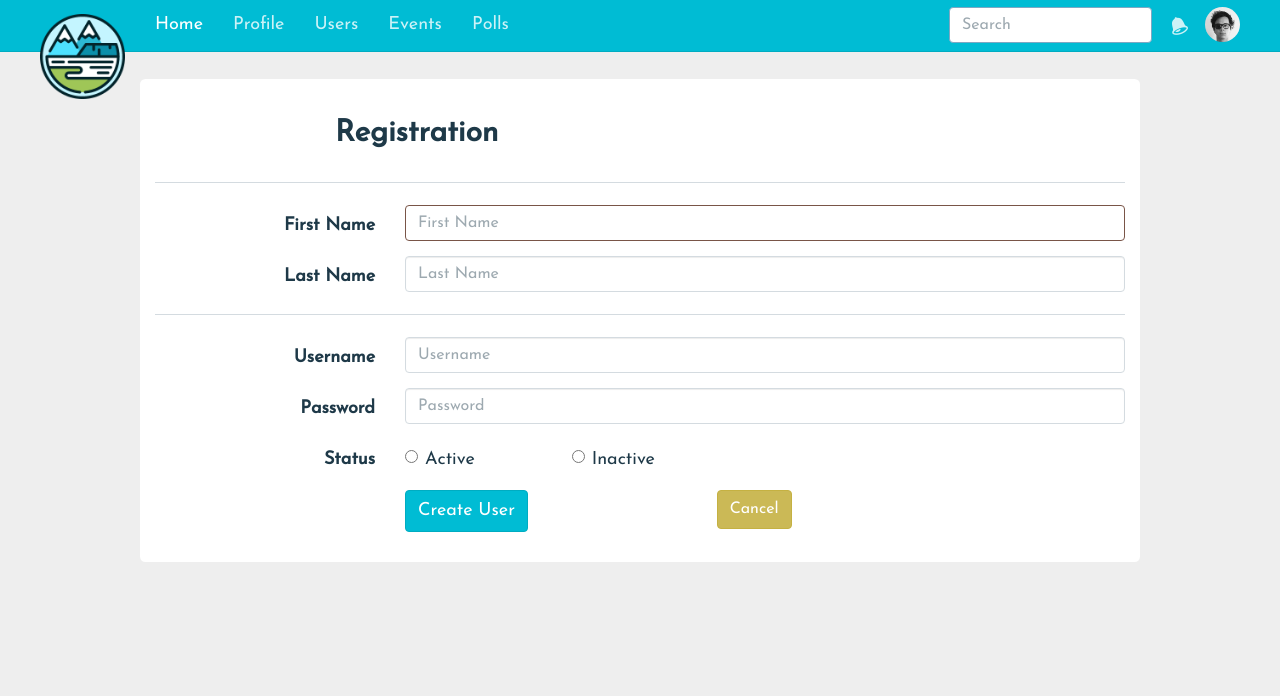
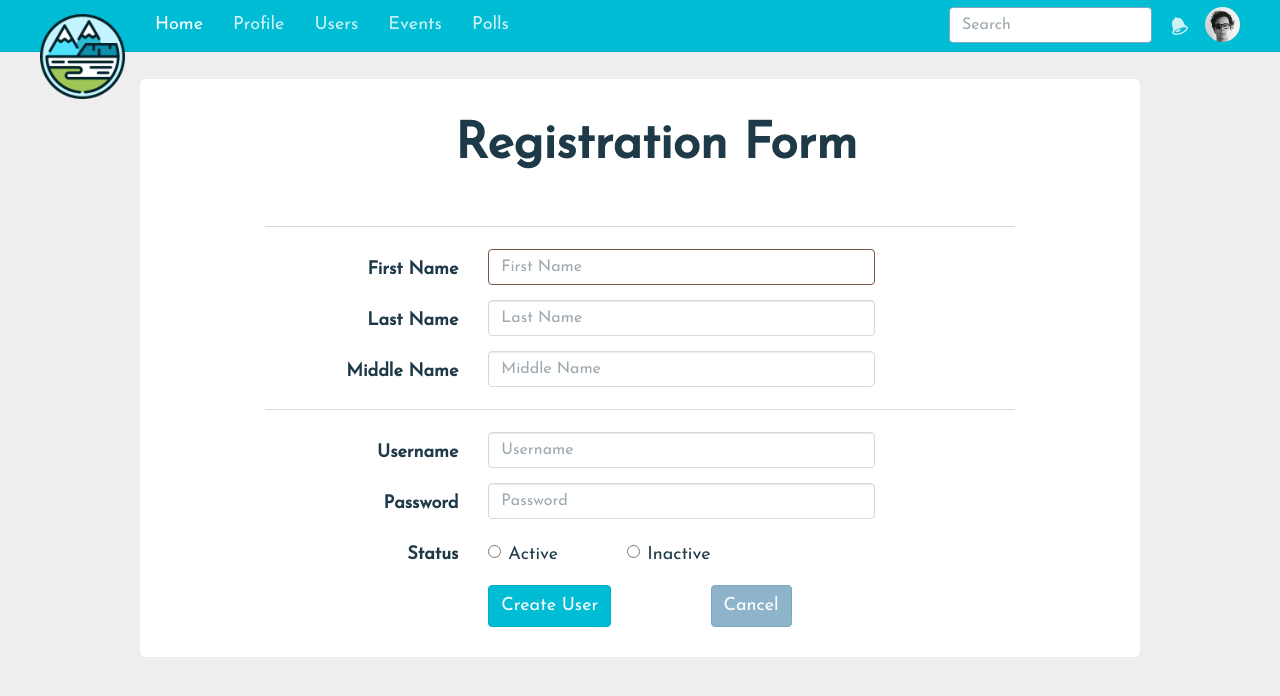
Before and after one commit to be-honest/R-R, a PHP site: page /RandR/register-user.php in a window 1280 px wide. Shown: the top 696 px of the page. Run offline with PHP 8.4, Linux system fonts and the light colour scheme; some libraries are stand-ins or nearby versions.

Commit message:
Minor changes add-admin, add-user

```diff
--- a/admin.css
+++ b/admin.css
@@ -3,7 +3,7 @@ body {
 }
 
 *[role="form"] {
-    max-width: 530px;
+    max-width: 750px;
     padding: 15px;
     margin: 0 auto;
     background-color: #fff;
--- a/views/Users/add-user.php
+++ b/views/Users/add-user.php
@@ -18,37 +18,45 @@ require_once 'views/layouts/nav.php';
     <br>
  	<div class="container">
             <form class="form-horizontal" role="form">
-               <h2>Registration</h2>
-               <hr>
+               <h2 style="font-size: 50px;">Registration Form</h2>
+               <hr width="750">
                 <div class="form-group">
-                    <label for="firstName" class="col-sm-3 control-label">First Name</label>
-                    <div class="col-sm-9">
+                    <label for="firstName" class="col-sm-4 control-label">First Name</label>
+                    <div class="col-sm-5">
                         <input type="text" id="firstName" placeholder="First Name" class="form-control" autofocus>
                     </div>
                 </div>
                 <div class="form-group">
-                    <label for="lasttName" class="col-sm-3 control-label">Last Name</label>
-                    <div class="col-sm-9">
+                    <label for="lasttName" class="col-sm-4 control-label">Last Name</label>
+                    <div class="col-sm-5">
                         <input type="text" id="lastName" placeholder="Last Name" class="form-control" autofocus>
                     </div>
                 </div>
-                <hr>
+                 <div class="form-group">
+                    <label for="middleName" class="col-sm-4 control-label">Middle Name</label>
+                    <div class="col-sm-5">
+                        <input type="text" id="middleName" name="middleName" placeholder="Middle Name" class="form-control" autofocus>
+                    </div>
+                </div>
+
+
+                <hr width="750">
                 <div class="form-group">
-                    <label for="username" class="col-sm-3 control-label">Username</label>
-                    <div class="col-sm-9">
+                    <label for="username" class="col-sm-4 control-label">Username</label>
+                    <div class="col-sm-5">
                         <input type="text" id="username" placeholder="Username" class="form-control">
                     </div>
                 </div>
                 <div class="form-group">
-                    <label for="password" class="col-sm-3 control-label">Password</label>
-                    <div class="col-sm-9">
+                    <label for="password" class="col-sm-4 control-label">Password</label>
+                    <div class="col-sm-5">
                         <input type="password" id="password" placeholder="Password" class="form-control">
                     </div>
                 </div>
 
                 <div class="form-group">
-                    <label class="control-label col-sm-3">Status</label>
-                    <div class="col-sm-6">
+                    <label class="control-label col-sm-4">Status</label>
+                    <div class="col-sm-5">
                         <div class="row">
                             <div class="col-sm-4">
                                 <label class="radio-inline">
@@ -65,9 +73,9 @@ require_once 'views/layouts/nav.php';
                 </div>
 
                 <div class="form-group">
-                    <div class="col-sm-5 col-sm-offset-3">
+                    <div class="col-sm-4 col-sm-offset-4">
                         <button type="button" class="btn btn-primary ">Create User</button>
-                        <button type="button" class="btn btn-warning" style="float:right;" >Cancel</button>
+                        <button type="button" class="btn btn-info" style="float:right;" >Cancel</button>
                     </div>
                 </div>
             </form>
--- a/views/layouts/header.php
+++ b/views/layouts/header.php
@@ -15,7 +15,9 @@
 	<link href="assets/css/toolkit.css" rel="stylesheet">
   <link href="assets/css/application.css" rel="stylesheet">
   <link rel="stylesheet" href="assets/css/admin.css">
-
+  <!-- date time picker -->
+<!--   <link rel="stylesheet" type="text/css" media="screen"
+   href="http://tarruda.github.com/bootstrap-datetimepicker/assets/css/bootstrap-datetimepicker.min.css"> -->
 	<style>
 		body{
 		width: 1px;
```
Also changed, not shown: test.html (added, +35 -0 lines), views/Users/add-admin.php (+34 -22 lines), views/layouts/footer.php (+20 -1 lines).
